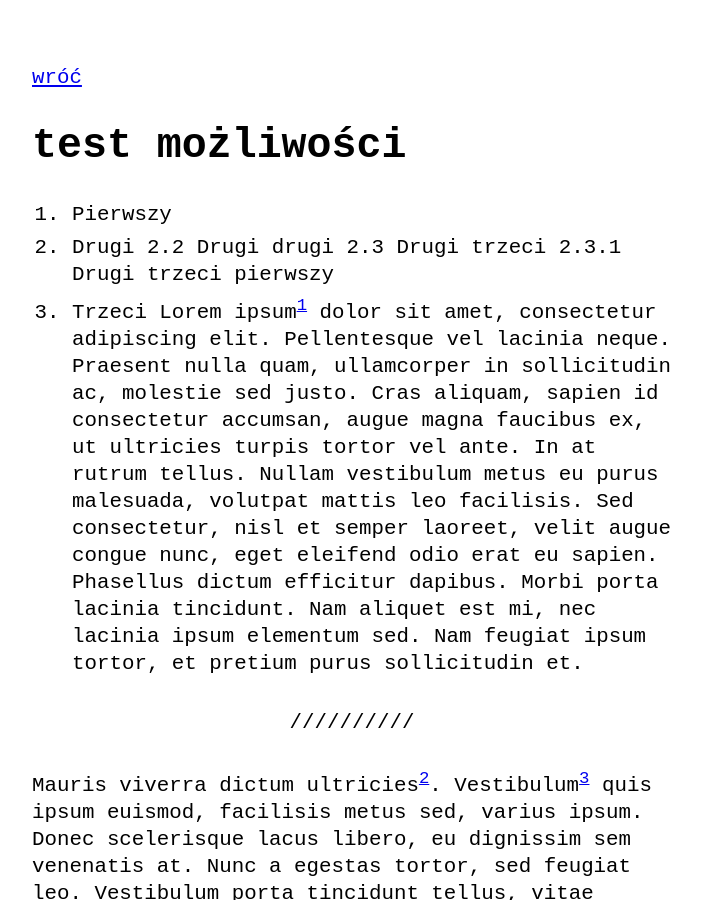
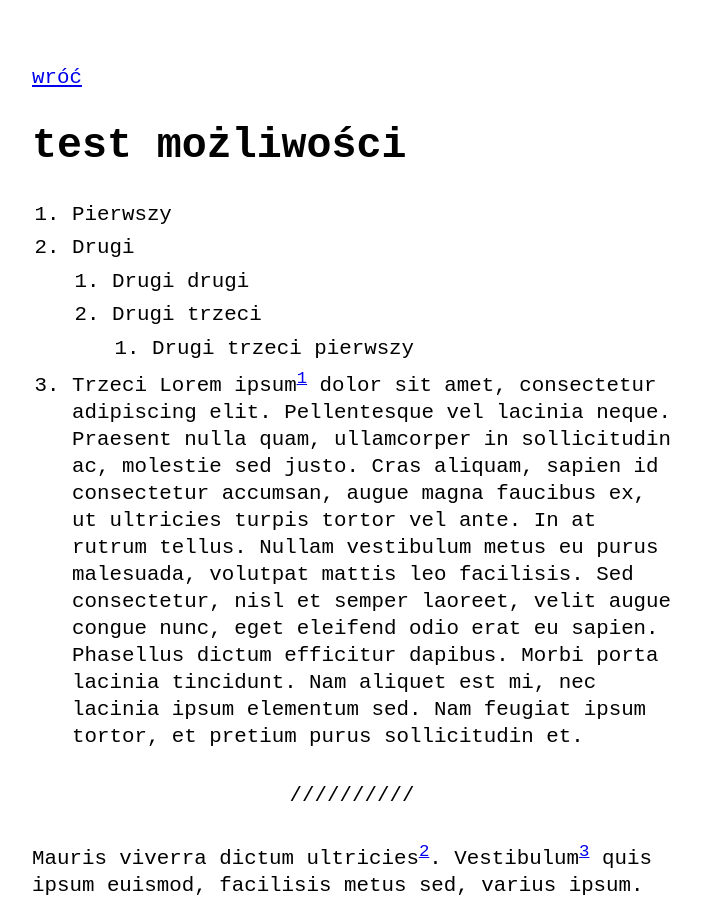
Before and after one commit to kubisz0n/kubisz0n.github.io, a Jekyll site: the page built from _posts/2021-03-15-test-możliwości.md, in a window 1280 px wide and 900 px high. Shown: the whole window, without its empty margins (288-989 px from the left). Built offline with Jekyll 4.4.1, drawn with Linux system fonts in a browser that asks for light colours.

Commit message:
Update 2021-03-15-test-możliwości.md

```diff
--- a/_posts/2021-03-15-test-możliwości.md
+++ b/_posts/2021-03-15-test-możliwości.md
@@ -6,9 +6,9 @@ date:   2021-03-15 23:00:00 +0100
 
 1. Pierwszy
 2. Drugi
-2.2 Drugi drugi
-2.3 Drugi trzeci
-2.3.1 Drugi trzeci pierwszy
+	2. Drugi drugi
+	2. Drugi trzeci
+		2. Drugi trzeci pierwszy
 3. Trzeci
 Lorem ipsum[^1] dolor sit amet, consectetur adipiscing elit. Pellentesque vel lacinia neque. Praesent nulla quam, ullamcorper in sollicitudin ac, molestie sed justo. Cras aliquam, sapien id consectetur accumsan, augue magna faucibus ex, ut ultricies turpis tortor vel ante. In at rutrum tellus. Nullam vestibulum metus eu purus malesuada, volutpat mattis leo facilisis. Sed consectetur, nisl et semper laoreet, velit augue congue nunc, eget eleifend odio erat eu sapien. Phasellus dictum efficitur dapibus. Morbi porta lacinia tincidunt. Nam aliquet est mi, nec lacinia ipsum elementum sed. Nam feugiat ipsum tortor, et pretium purus sollicitudin et.
 
```
